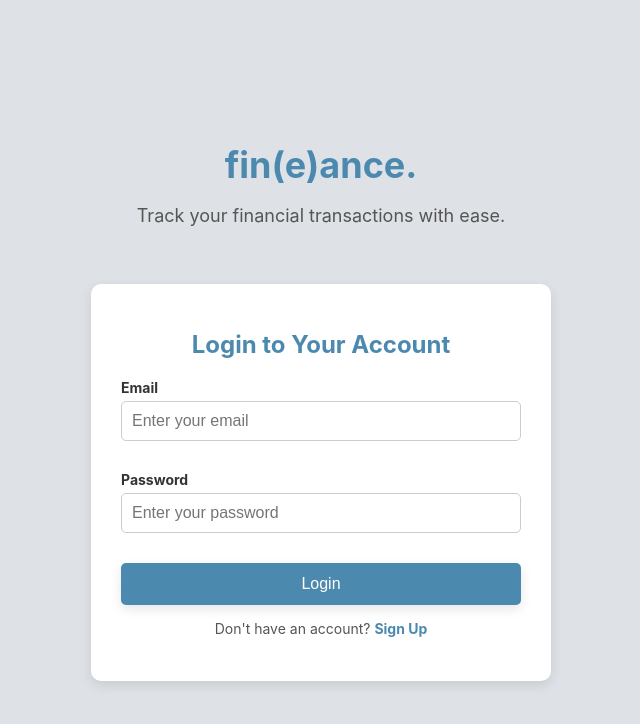
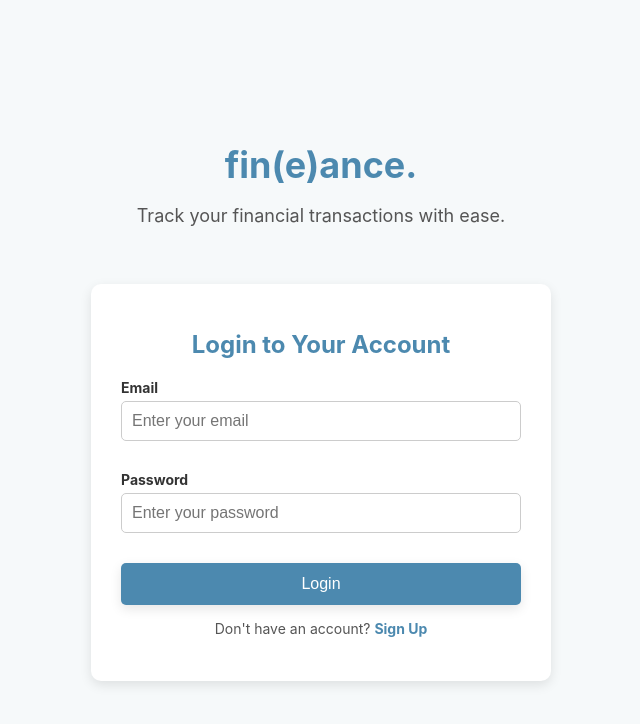
Before and after one commit to simon-gn/fin-e-ance, a React (Create React App) app in the folder client/: page / in a window 1280 px wide. Shown: the top 724 px of the page, without its empty margins (319-959 px from the left). Built offline with nearby package versions, Linux system fonts and the light colour scheme.

Commit message:
changed background color

```diff
--- a/client/src/index.css
+++ b/client/src/index.css
@@ -1,8 +1,7 @@
 :root {
   --main_color: #4c89af;
   --main_color_hover: #337197;
-  --background_color: #dee2e6;
-  /* --background_color: #f4f6f8; */
+  --background_color: #f6f9fa;
   --text_color: #333;
   --text_color_light: #666;
   --box_shadow_color: 0 4px 12px rgba(0, 0, 0, 0.1);
```
